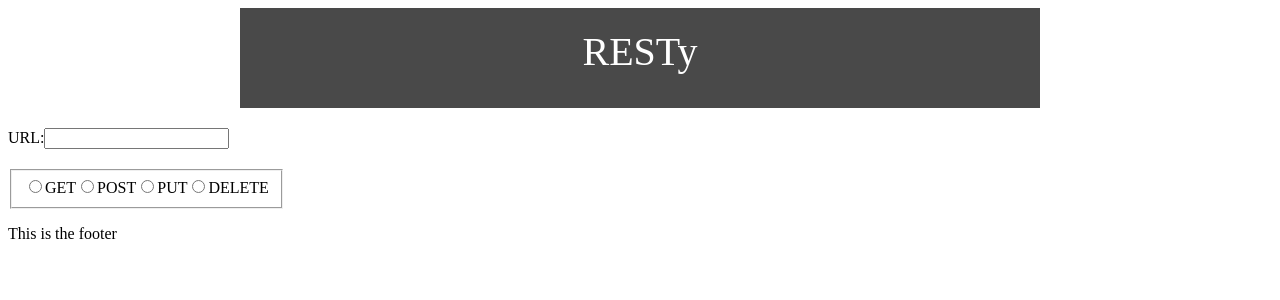
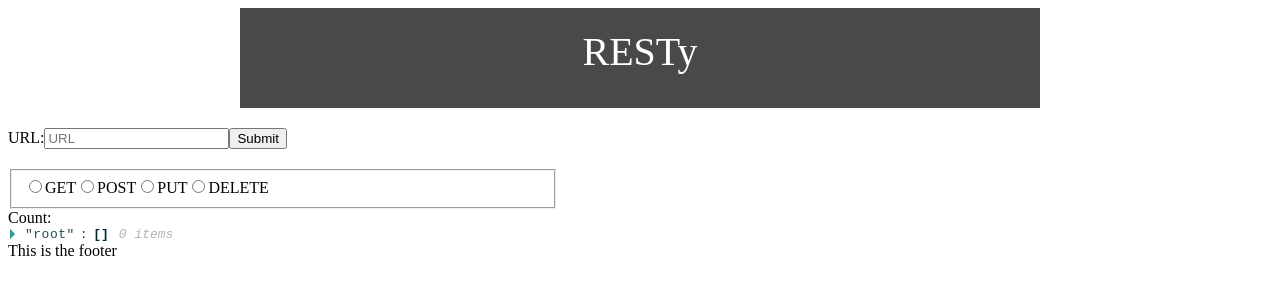
Before and after one commit to Mariko-401-AdvancedJs/RESTy, a React (Create React App) app in the folder resty/: page / in a window 1280 px wide. Shown: the top 300 px of the page. Built offline with nearby package versions, Linux system fonts and the light colour scheme.

Commit message:
predeploy acp

```diff
--- a/resty/package.json
+++ b/resty/package.json
@@ -9,6 +9,7 @@
     "node-sass": "^4.14.1",
     "react": "^17.0.1",
     "react-dom": "^17.0.1",
+    "react-json-view": "^1.19.1",
     "react-scripts": "4.0.1",
     "web-vitals": "^0.2.4"
   },
--- a/resty/src/App.js
+++ b/resty/src/App.js
@@ -2,14 +2,40 @@ import React from 'react';
 import Header from './header/header';
 import Footer from './footer/footer';
 import Form from './form/form';
+import Results from './results/results';
 import './app.scss';
 
 class App extends React.Component {
+  constructor(props) {
+    super(props);
+    this.state = {
+      count: '',
+      resultsArray: [],
+      headers: {}
+    }
+  }
+
+  updateState = (info) => {
+    console.log('results in update state:', info.headers);
+    this.setState({ resultsArray: info.results })
+    this.setState({ count: info.count })
+    console.log('RESULTS AFTER', this.state.resultsArray, 'COUNT AFTER', this.state.count);
+  }
+
   render() {
     return (
       <>
         <Header />
-        <Form />
+
+        <Form
+          update={this.updateState}
+        />
+
+        <Results
+          count={this.state.count}
+          results={this.state.resultsArray}
+        />
+
         <Footer></Footer>
       </>
     )
--- a/resty/src/form/form.js
+++ b/resty/src/form/form.js
@@ -4,37 +4,53 @@ class Form extends React.Component {
   constructor(props) {
     super(props);
     this.state = {
-      choice: '',
+      display: false,
+      method: '',
       url: '',
     }
   }
 
-  handleChoice = e => {
-    let newChoice = e.target.value;
-    this.setState({ choice: newChoice });
+  handleSubmit = e => {
+    e.preventDefault();
+    let url = e.target.url.value;
+    this.setState({ url }); //shorthand if key and value have the same name!
+    if (this.state.method) { this.setState({ display: true }) };
+    this.apiResults(url);
   }
 
-  handleURL = e => {
-    console.log(e.target.value)
-    let newURL = e.target.value;
-    this.setState({ url: newURL });
+  handleChoice = e => {
+    let method = e.target.value;
+    this.setState({ method });
+    if (this.state.url) { this.setState({ display: true }) };
+  }
+
+  apiResults = async (url) => {
+    // console.log('URL FROM HANDLE SUBMIT:', url);
+    const data = await fetch(url, { method: 'GET', mode: 'cors' })
+      .then(res => {
+        if (res.status !== 200) return;
+        return res.json();
+      });
+    // console.log('data from api:', data);
+    this.props.update(data);
   }
 
   render() {
     return (
 
+      <div class="formDiv">
 
-      <div class="outer">
+        <form onSubmit={this.handleSubmit}>
 
-        <form>
           <div class="urlInput">
             <label>
               URL:
-            <input onChange={this.handleURL}></input>
+            <input placeholder="URL" name="url"></input>
+              <button type="submit">Submit</button>
             </label>
           </div>
 
-          <div class="inner">
+          <div class="buttonDiv">
             <fieldset>
               <input type="radio" value="get" name="method" onChange={this.handleChoice} />GET
               <input type="radio" value="post" name="method" onChange={this.handleChoice} />POST
@@ -46,12 +62,14 @@ class Form extends React.Component {
         </form >
 
 
+        {!this.state.display ? "" :
+          <div>
+            <p>{this.state.url}</p>
+            <p>{this.state.method}</p>
+          </div>
+        }
+      </div>
 
-        <div>
-          <p>{this.state.url}</p>
-          <p>{this.state.choice}</p>
-        </div>
-      </div>
     )
   }
 }
--- /dev/null
+++ b/resty/src/results/results.js
@@ -0,0 +1,20 @@
+import React from 'react';
+import ReactJson from 'react-json-view';
+import App from '../App';
+//--force react json install to use react 17??? maybe/
+
+class Results extends React.Component {
+  render() {
+    console.log('props in results:', this.props.results);
+    return (
+      <div id="results" >
+
+        Count: {this.props.count}
+        <ReactJson src={this.props.results} />
+        {/* <p>  "pretty" results body </p> */}
+
+      </div >
+    )
+  }
+}
+export default Results;
```
Also changed, not shown: resty/src/setupTests.js (added, +6 -0 lines), 2 other files (tests, documents, lock files or other folders).
